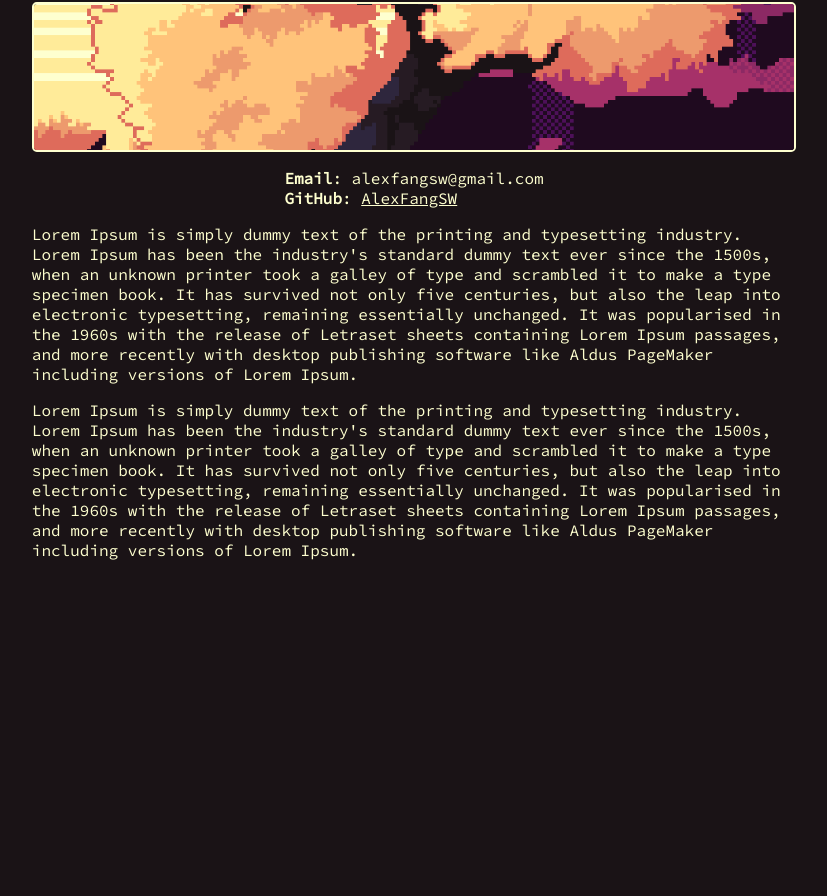
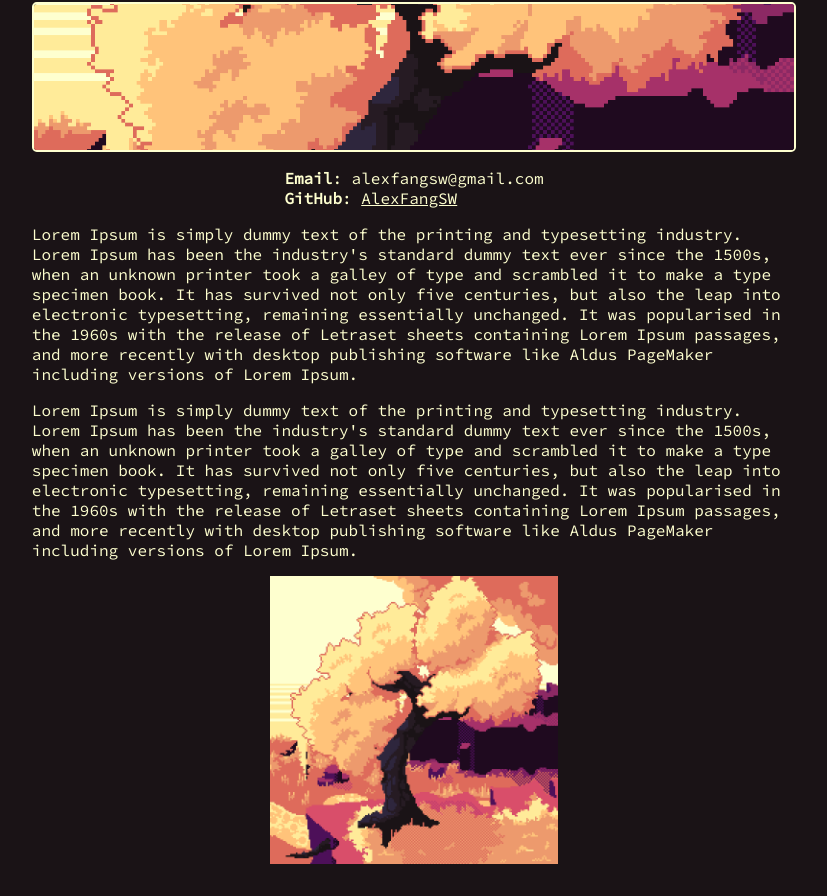
Before and after one commit to AlexFangSW/PersonalWebsite, a Next.js app: page /about in a window 1280 px wide. Shown: the part 171-1067 px from the top of the page, without its empty margins (226-1053 px from the left). Before the commit the page ends 800 px from the top, so only its background shows below. Built offline with nearby package versions, Linux system fonts and the light colour scheme.

Commit message:
feat: place for my picture

```diff
--- a/src/app/(tabs)/about/page.module.css
+++ b/src/app/(tabs)/about/page.module.css
@@ -1,3 +1,11 @@
 .main {
   row-gap: 1rem;
 }
+
+.picture_of_me {
+  position: relative;
+  width: 100%;
+  height: 18rem;
+  border-radius: 0.5rem;
+  box-sizing: border-box;
+}
--- a/src/app/(tabs)/about/page.tsx
+++ b/src/app/(tabs)/about/page.tsx
@@ -1,12 +1,10 @@
 import TabHeader from "@/components/TabHeader";
 import styles from "./page.module.css";
 import Link from "next/link";
+import Image from "next/image";
 
-export default function Page() {
+function Contacts() {
   return (
-    <div className={`center-container tab-content-container`}>
-      <TabHeader title="ABOUT" image="/tree.png" />
-      <main className={`center-container inner-content ${styles.main}`}>
     <div>
       <p>
         <strong>Email</strong>: alexfangsw@gmail.com
@@ -18,28 +16,59 @@ export default function Page() {
         </Link>
       </p>
     </div>
+  );
+}
+
+function AboutMe() {
+  return (
+    <>
       <p>
         Lorem Ipsum is simply dummy text of the printing and typesetting
         industry. Lorem Ipsum has been the industry's standard dummy text ever
         since the 1500s, when an unknown printer took a galley of type and
-          scrambled it to make a type specimen book. It has survived not only
-          five centuries, but also the leap into electronic typesetting,
-          remaining essentially unchanged. It was popularised in the 1960s with
-          the release of Letraset sheets containing Lorem Ipsum passages, and
-          more recently with desktop publishing software like Aldus PageMaker
-          including versions of Lorem Ipsum.
+        scrambled it to make a type specimen book. It has survived not only five
+        centuries, but also the leap into electronic typesetting, remaining
+        essentially unchanged. It was popularised in the 1960s with the release
+        of Letraset sheets containing Lorem Ipsum passages, and more recently
+        with desktop publishing software like Aldus PageMaker including versions
+        of Lorem Ipsum.
       </p>
       <p>
         Lorem Ipsum is simply dummy text of the printing and typesetting
         industry. Lorem Ipsum has been the industry's standard dummy text ever
         since the 1500s, when an unknown printer took a galley of type and
-          scrambled it to make a type specimen book. It has survived not only
-          five centuries, but also the leap into electronic typesetting,
-          remaining essentially unchanged. It was popularised in the 1960s with
-          the release of Letraset sheets containing Lorem Ipsum passages, and
-          more recently with desktop publishing software like Aldus PageMaker
-          including versions of Lorem Ipsum.
+        scrambled it to make a type specimen book. It has survived not only five
+        centuries, but also the leap into electronic typesetting, remaining
+        essentially unchanged. It was popularised in the 1960s with the release
+        of Letraset sheets containing Lorem Ipsum passages, and more recently
+        with desktop publishing software like Aldus PageMaker including versions
+        of Lorem Ipsum.
       </p>
+    </>
+  );
+}
+
+function PictureOfMe() {
+  return (
+    <div className={`center-container ${styles.picture_of_me}`}>
+      <Image
+        src={"/tree.png"}
+        alt="Picture of me"
+        fill
+        style={{ objectFit: "contain" }}
+      />
+    </div>
+  );
+}
+
+export default function Page() {
+  return (
+    <div className={`center-container tab-content-container`}>
+      <TabHeader title="ABOUT" image="/tree.png" />
+      <main className={`center-container inner-content ${styles.main}`}>
+        <Contacts />
+        <AboutMe />
+        <PictureOfMe />
       </main>
     </div>
   );
```
Lines whose indentation alone changed are shown as unchanged.
